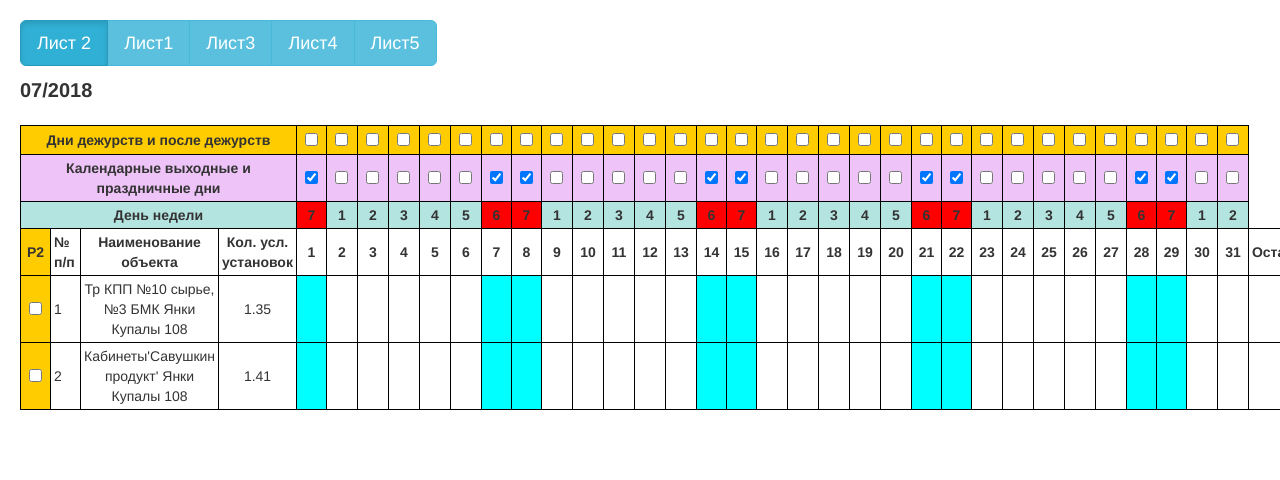
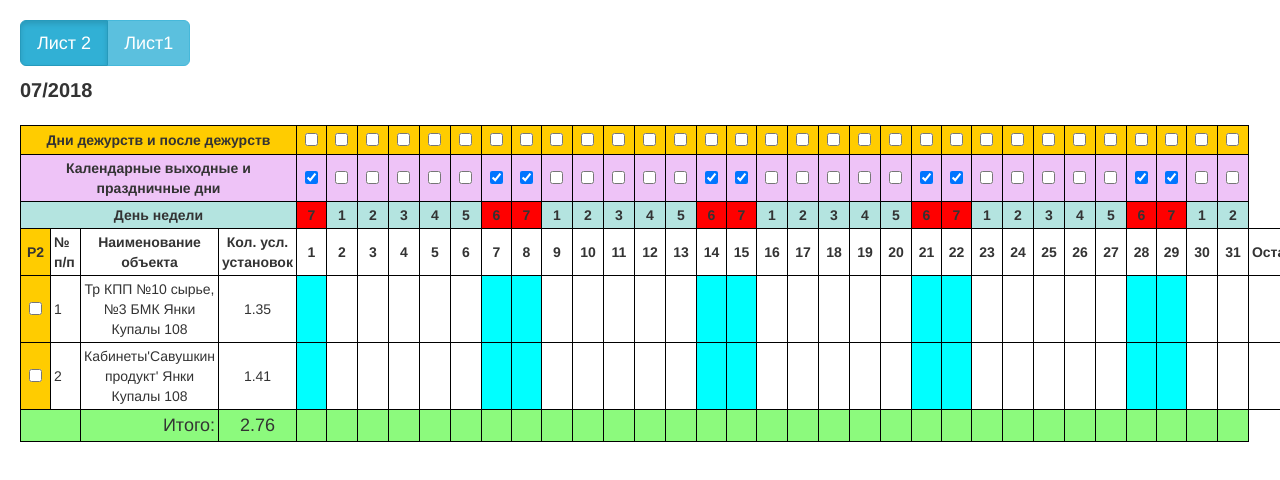
Before and after one commit to arsafab/report-table, an Angular app: page / in a window 1280 px wide. Shown: the top 480 px of the page. Built offline with nearby package versions, Linux system fonts and the light colour scheme.

Commit message:
result row

```diff
--- a/src/app/app.component.ts
+++ b/src/app/app.component.ts
@@ -47,7 +47,7 @@ export class AppComponent {
 
   private fillFields(daynumber: number): void {
     this.groups.forEach(item => {
-      return item.objects = item.objects.map(object => {
+      item.objects = item.objects.map(object => {
         return {
           ...object,
           fields: new Array(daynumber).fill(null)
--- a/src/app/components/table/table.component.css
+++ b/src/app/components/table/table.component.css
@@ -81,3 +81,9 @@ p {
   font-size: 20px;
   font-weight: bold;
 }
+
+.result {
+  text-align: right;
+  font-size: 18px;
+  background: #8cfa7d;
+}
--- a/src/app/components/table/table.component.html
+++ b/src/app/components/table/table.component.html
@@ -63,5 +63,13 @@
       </td>
       <td>{{ object.rest }}</td>
     </tr>
+    <tr class="result">
+      <td colspan="2"></td>
+      <td>Итого:</td>
+      <td>{{ resultRate }}</td>
+      <td *ngFor="let item of group.objects[0].fields; index as i; trackBy:trackByFn">
+        {{ getDayResult(i) === 0 ? null : getDayResult(i) }}
+      </td>
+    </tr>
   </tbody>
 </table>
--- a/src/app/components/table/table.component.ts
+++ b/src/app/components/table/table.component.ts
@@ -12,12 +12,14 @@ export class TableComponent implements OnChanges {
 
   public weekends: number[] = [];
   public shifts: number[] = [];
+  public resultRate: number;
 
   constructor() {}
 
   public ngOnChanges(): void {
     if (this.date && this.group) {
       this.fillDefaultWeekends();
+      this.getResultRate();
     }
   }
 
@@ -61,6 +63,18 @@ export class TableComponent implements OnChanges {
     object.p2 = !object.p2;
   }
 
+  public getDayResult(index: number): number {
+    return (this.group.objects as any).reduce((a, b) => {
+      return a + Number(b.fields[index]);
+    }, 0);
+  }
+
+  private getResultRate(): void {
+    this.resultRate = (this.group.objects as any).reduce((a, b) => {
+      return a + Number(b.rate);
+    }, 0);
+  }
+
   private fillDefaultWeekends(): void {
     (this.group.objects[0].fields as number[])
         .forEach((item, i) => {
--- a/src/app/data.ts
+++ b/src/app/data.ts
@@ -8,47 +8,19 @@ export const temp =
   },
   {name: 'Лист1',
   objects: [
-      {name: 'Тр КПП №10 сырье, №3 БМК Янки Купалы 108', rate: '1.35'},
-      {name: 'Кабинеты\'Савушкин продукт\' Янки Купалы 108', rate: '1.41'},
-      {name: 'Тревога поста №12 Янки Купалы 118', rate: '1.2'},
-      {name: 'Вед. пост. пост № 14 БМК Янки Купалы 108', rate: '1.20'},
-      {name: 'Пост №11 Транс.прох.№3 Савушки Янки Купалы 118', rate: '1.25'},
-      {name: 'Тр.магаз.кулинар.ОАО\'Савушкин\' Янки Купалы 108', rate: '0.6'},
-      {name: 'Тр общежития Савушкин продукт Янки Купалы 115', rate: '0.5'},
-      {name: 'Маг \'Керамика\' Янки Купалы 7', rate: '3.22'},
-      {name: 'Тревога КПП \'Межрайбаза\' Янки Купалы 110', rate: '0.8'},
-      {name: '\'Брест.межрайон.торгов.база\' Янки Купалы 110', rate: '12.9'},
-      {name: 'Склад № 1 Межрайбазы ОПС Янки Купалы 110', rate: '10.33'},
-      {name: 'Брестская таможня каб № 303 Гаврилова 45', rate: '0.99'},
-      {name: 'Касса Брестской таможни Гаврилова 45', rate: '2.17'}
+      {name: 'Тр КПП №10 сырье, №3 БМК Янки Купалы 108', rate: '1.35', fields: [null, null, null, null, null, null, null, null, null, null, null, null, null, null, null, null, null, null, null, null, null, null, null, null, null, null, null, null, null, null, null]},
+      {name: 'Кабинеты\'Савушкин продукт\' Янки Купалы 108', rate: '1.41', fields: [null, null, null, null, null, null, null, null, null, null, null, null, null, null, null, null, null, null, null, null, null, null, null, null, null, null, null, null, null, null, null]},
+      {name: 'Тревога поста №12 Янки Купалы 118', rate: '1.2', fields: [null, null, null, null, null, null, null, null, null, null, null, null, null, null, null, null, null, null, null, null, null, null, null, null, null, null, null, null, null, null, null]},
+      {name: 'Вед. пост. пост № 14 БМК Янки Купалы 108', rate: '1.20', fields: [null, null, null, null, null, null, null, null, null, null, null, null, null, null, null, null, null, null, null, null, null, null, null, null, null, null, null, null, null, null, null]},
+      {name: 'Пост №11 Транс.прох.№3 Савушки Янки Купалы 118', rate: '1.25', fields: [null, null, null, null, null, null, null, null, null, null, null, null, null, null, null, null, null, null, null, null, null, null, null, null, null, null, null, null, null, null, null]},
+      {name: 'Тр.магаз.кулинар.ОАО\'Савушкин\' Янки Купалы 108', rate: '0.6', fields: [null, null, null, null, null, null, null, null, null, null, null, null, null, null, null, null, null, null, null, null, null, null, null, null, null, null, null, null, null, null, null]},
+      {name: 'Тр общежития Савушкин продукт Янки Купалы 115', rate: '0.5', fields: [null, null, null, null, null, null, null, null, null, null, null, null, null, null, null, null, null, null, null, null, null, null, null, null, null, null, null, null, null, null, null]},
+      {name: 'Маг \'Керамика\' Янки Купалы 7', rate: '3.22', fields: [null, null, null, null, null, null, null, null, null, null, null, null, null, null, null, null, null, null, null, null, null, null, null, null, null, null, null, null, null, null, null]},
+      {name: 'Тревога КПП \'Межрайбаза\' Янки Купалы 110', rate: '0.8', fields: [null, null, null, null, null, null, null, null, null, null, null, null, null, null, null, null, null, null, null, null, null, null, null, null, null, null, null, null, null, null, null]},
+      {name: '\'Брест.межрайон.торгов.база\' Янки Купалы 110', rate: '12.9', fields: [null, null, null, null, null, null, null, null, null, null, null, null, null, null, null, null, null, null, null, null, null, null, null, null, null, null, null, null, null, null, null]},
+      {name: 'Склад № 1 Межрайбазы ОПС Янки Купалы 110', rate: '10.33', fields: [null, null, null, null, null, null, null, null, null, null, null, null, null, null, null, null, null, null, null, null, null, null, null, null, null, null, null, null, null, null, null]},
+      {name: 'Брестская таможня каб № 303 Гаврилова 45', rate: '0.99', fields: [null, null, null, null, null, null, null, null, null, null, null, null, null, null, null, null, null, null, null, null, null, null, null, null, null, null, null, null, null, null, null]},
+      {name: 'Касса Брестской таможни Гаврилова 45', rate: '2.17', fields: [null, null, null, null, null, null, null, null, null, null, null, null, null, null, null, null, null, null, null, null, null, null, null, null, null, null, null, null, null, null, null]}
     ]
   },
-  {name: 'Лист3',
-  objects: [
-      {name: 'Тр КПП №10 сырье, №3 БМК Янки Купалы 108', rate: '1.35'},
-      {name: 'Кабинеты\'Савушкин продукт\' Янки Купалы 108', rate: '1.41'},
-      {name: 'Тревога поста №12 Янки Купалы 118', rate: '1.2'},
-      {name: 'Вед. пост. пост № 14 БМК Янки Купалы 108', rate: '1.20'},
-      {name: 'Пост №11 Транс.прох.№3 Савушки Янки Купалы 118', rate: '1.25'},
-      {name: 'Тр.магаз.кулинар.ОАО\'Савушкин\' Янки Купалы 108', rate: '0.6'},
-      {name: 'Тр общежития Савушкин продукт Янки Купалы 115', rate: '0.5'},
-    ]
-  },
-  {name: 'Лист4',
-  objects: [
-      {name: 'Тр общежития Савушкин продукт Янки Купалы 115', rate: '0.5'},
-      {name: 'Маг \'Керамика\' Янки Купалы 7', rate: '3.22'},
-      {name: 'Тревога КПП \'Межрайбаза\' Янки Купалы 110', rate: '0.8'},
-      {name: '\'Брест.межрайон.торгов.база\' Янки Купалы 110', rate: '12.9'},
-      {name: 'Склад № 1 Межрайбазы ОПС Янки Купалы 110', rate: '10.33'},
-      {name: 'Брестская таможня каб № 303 Гаврилова 45', rate: '0.99'},
-      {name: 'Касса Брестской таможни Гаврилова 45', rate: '2.17'}
-    ]
-  },
-  {name: 'Лист5',
-  objects: [
-      {name: 'Тр КПП №10 сырье, №3 БМК Янки Купалы 108', rate: '1.35'},
-      {name: 'Касса Брестской таможни Гаврилова 45', rate: '2.17'}
-    ]
-  }
 ];
```
